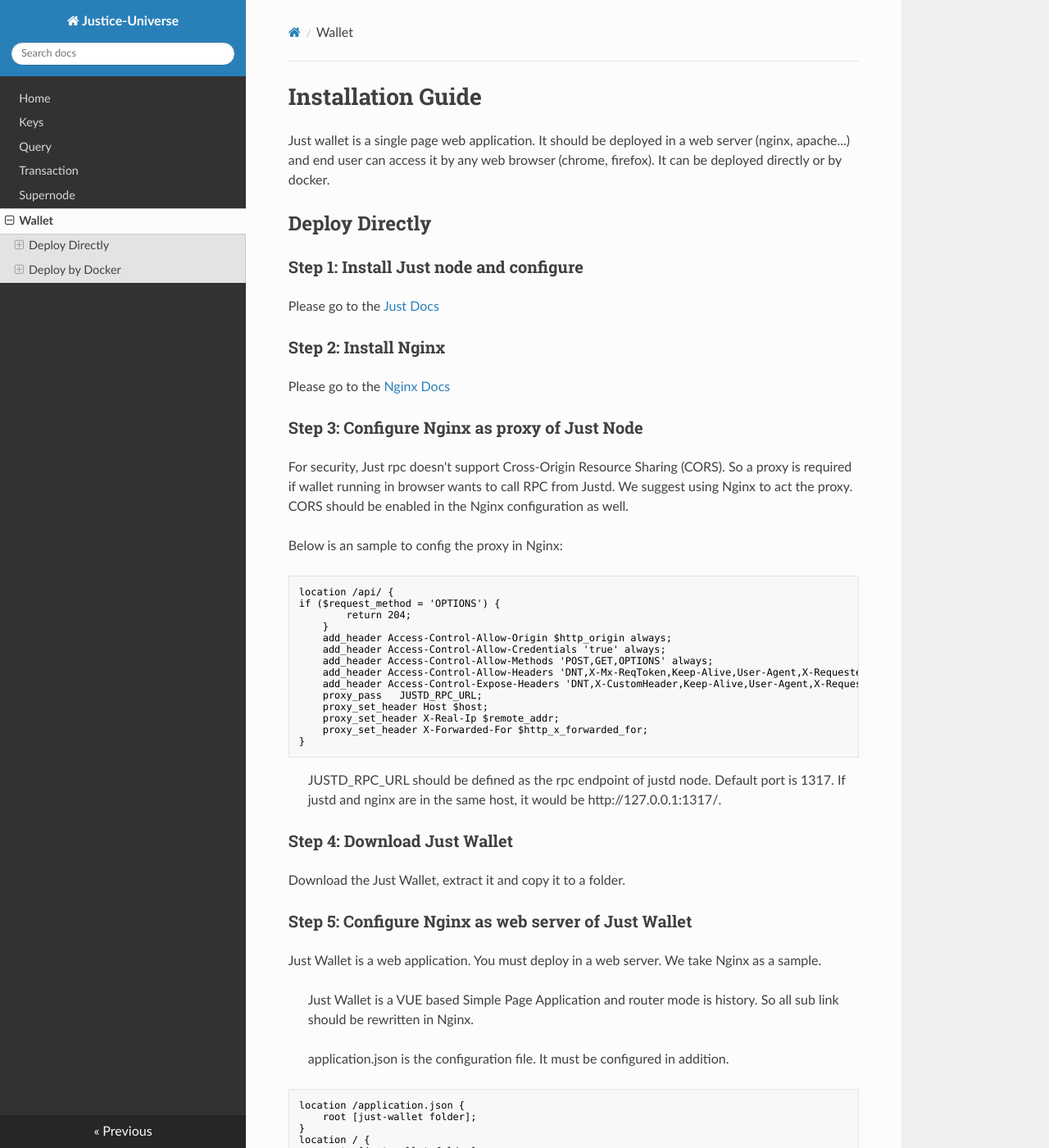
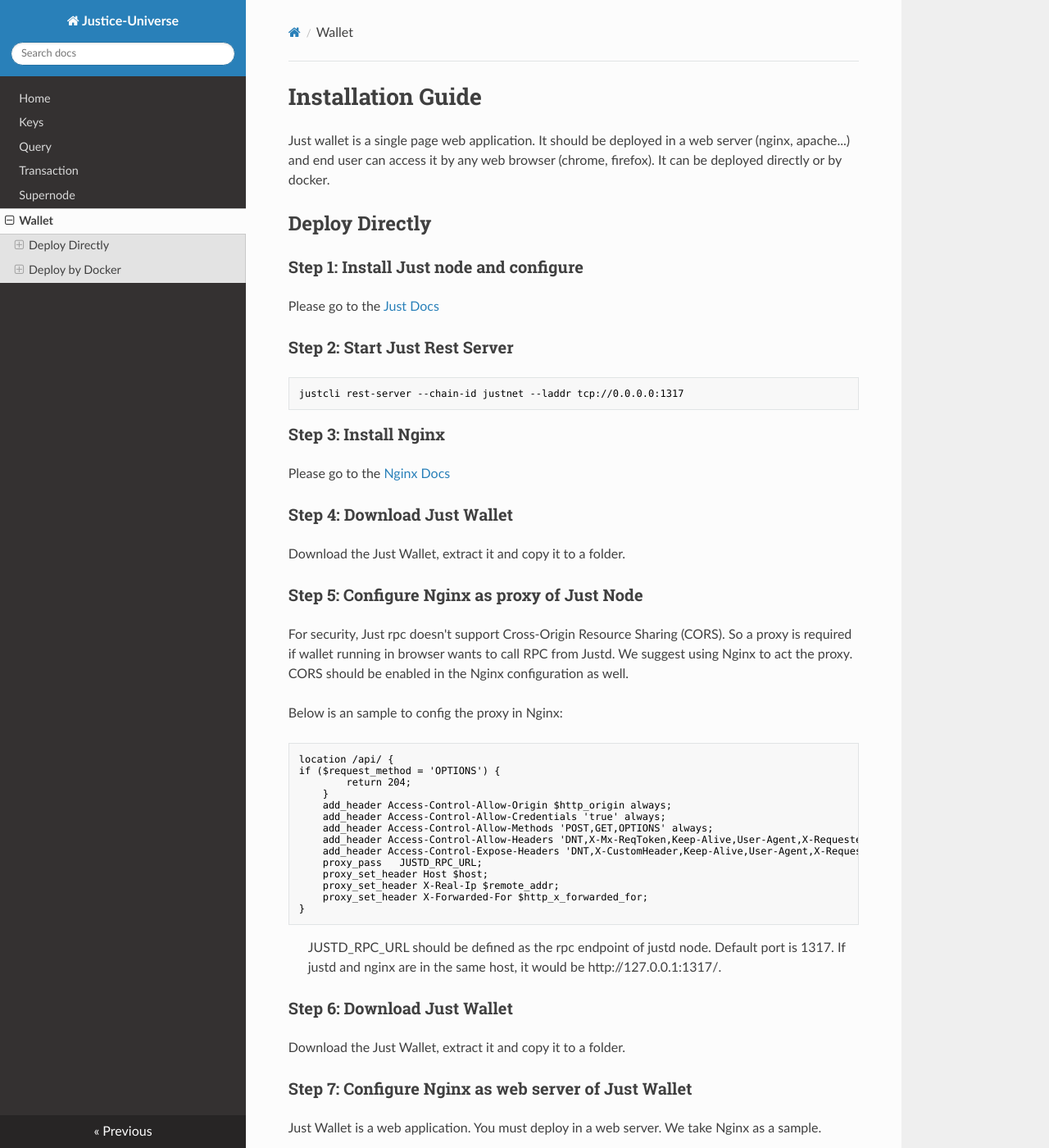
Before and after one commit to Elysium-Wonderland/Justice-Universe, an MkDocs documentation site: the page built from docs/wallet.md, in a window 1280 px wide and 1400 px high. Shown: the whole window at 82% size. Built offline with MkDocs 1.6.1, drawn with Linux system fonts in a browser that asks for light colours; nearby versions of some CDN libraries; some of the changed text lies outside the part shown.

Commit message:
Update wallet.md
add steps in wallet.md

````diff
--- a/docs/wallet.md
+++ b/docs/wallet.md
@@ -10,11 +10,21 @@ Just wallet is a single page web application. It should be deployed in a web ser
 
 Please go to the [Just Docs](https://justice-universe.readthedocs.io/supernode/)
 
-### Step 2: Install Nginx
+### Step 2: Start Just Rest Server
+
+``` shell
+justcli rest-server --chain-id justnet --laddr tcp://0.0.0.0:1317
+```
+
+### Step 3: Install Nginx
 
 Please go to the [Nginx Docs](https://www.nginx.com/resources/wiki/start/topics/tutorials/install/)
 
-### Step 3: Configure Nginx as proxy of Just Node
+### Step 4: Download Just Wallet
+
+Download the Just Wallet, extract it and copy it to a folder.
+
+### Step 5: Configure Nginx as proxy of Just Node
 
 For security, Just rpc doesn't support Cross-Origin Resource Sharing (CORS). So a proxy is required if wallet running in browser wants to call RPC from Justd. We suggest using Nginx to act the proxy. CORS should be enabled in the Nginx configuration as well.
 
@@ -39,11 +49,11 @@ if ($request_method = 'OPTIONS') {
 
 > JUSTD_RPC_URL should be defined as the rpc endpoint of justd node. Default port is 1317. If justd and nginx are in the same host, it would be http://127.0.0.1:1317/.
 
-### Step 4: Download Just Wallet
+### Step 6: Download Just Wallet
 
 Download the Just Wallet, extract it and copy it to a folder.
 
-### Step 5: Configure Nginx as web server of Just Wallet
+### Step 7: Configure Nginx as web server of Just Wallet
 
 Just Wallet is a web application. You must deploy in a web server. We take Nginx as a sample.
 
@@ -78,13 +88,23 @@ Configure the application in just wallet folder. Change the rpcUrl to the Nginx
 
 Please go to the [Just Docs](https://justice-universe.readthedocs.io/supernode/)
 
-### Step 2: Docker pull
+### Step 2: Start Just Rest Server
+``` shell
+justcli rest-server --chain-id justnet --laddr tcp://0.0.0.0:1317
+```
+
+### Step 3: Docker pull
 
 docker pull elysiumwonder/just-wallet:latest
 
-### Step 3: Run Docker
+### Step 4: Run Docker
 
+``` shell
 docker run -p 8080:8080 --name just-wallet --env WEB_SERVER_URL='[web_server_url]' --env JUST_NODE_URL='[just_node_url]' elysiumwonder/just-wallet:latest
+```
+
+Please don't assign 127.0.0.1 to [just_node_url] event if the web_server and just_node are in the same host.
+
 > web_server_url is the real endpoint of the wallet application. User can input the url in browser (chrome) to access the wallet.
 > just_node_url is the rpc endpoint of just node installed above.
 > e.g. Connect to test net: docker run -p 8080:8080 --name just-wallet --env WEB_SERVER_URL='http://127.0.0.1:8080' --env JUST_NODE_URL='http://157.230.39.223:1317' elysiumwonder/just-wallet:latest
````
Also changed, not shown: other parts of docs/wallet.md (+2 -2 lines).
